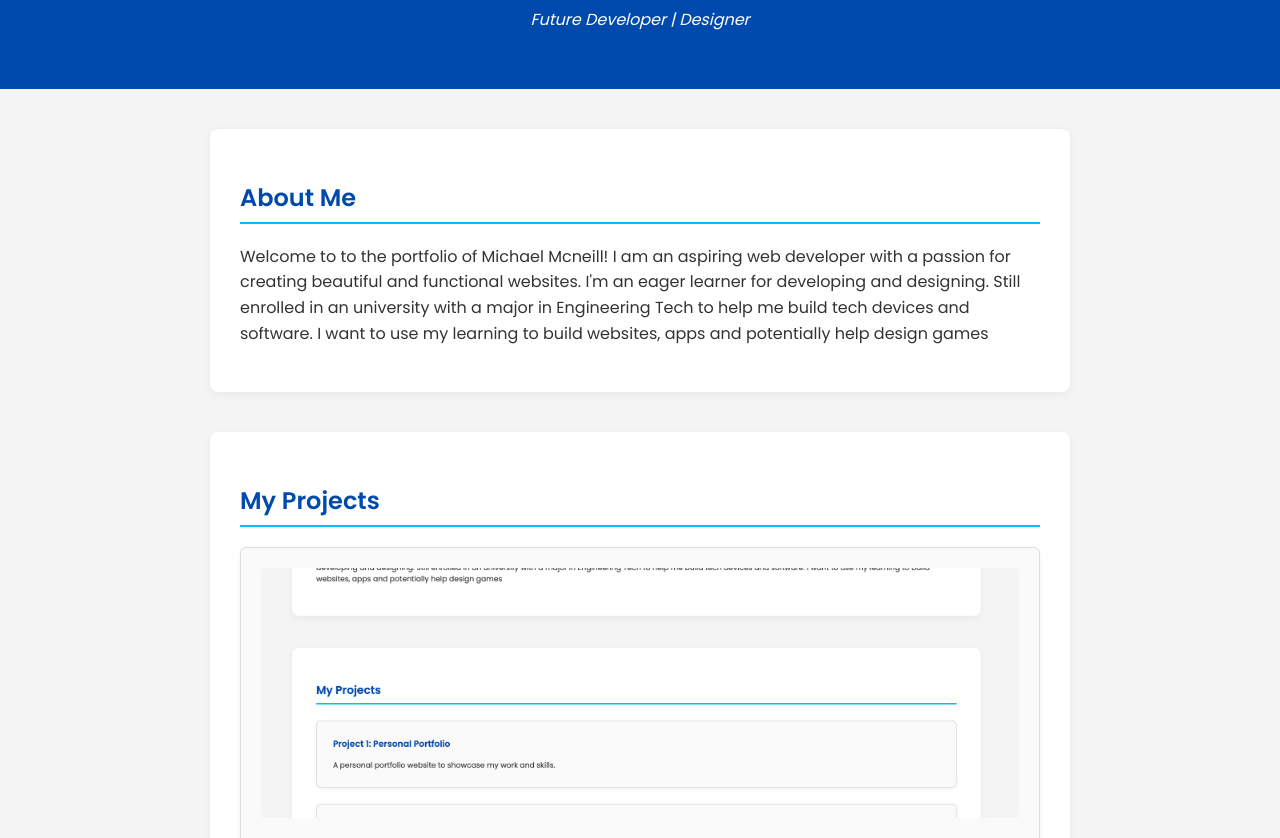
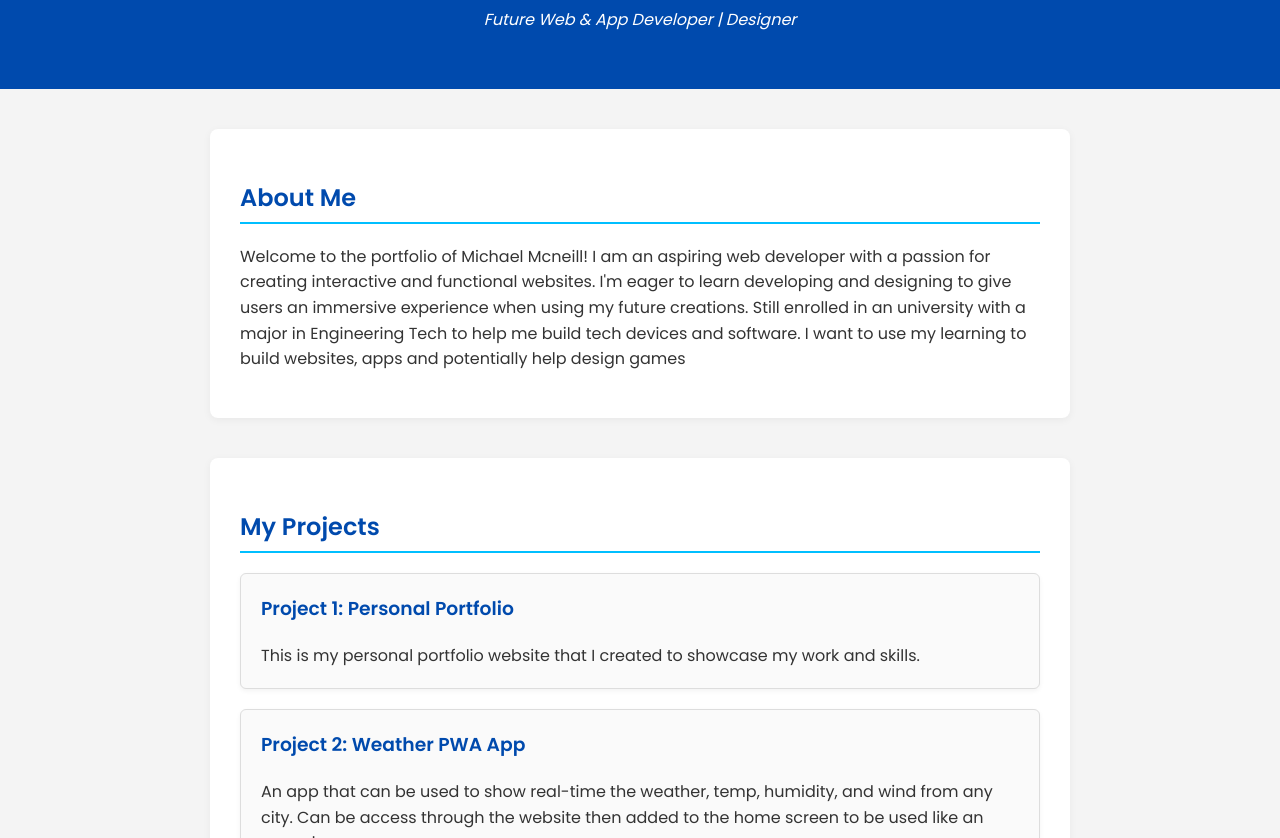
Before and after one commit to MikeyDaDev/Website-Portfolio, a plain HTML site: page index.html in a window 1280 px wide. Shown: the part 107-945 px from the top of the page. Drawn offline with Linux system fonts and the light colour scheme.

Commit message:
Update index.html for live portfolio

```diff
--- a/index.html
+++ b/index.html
@@ -9,12 +9,12 @@
 <body>
   <header>
     <h1>Michael Mcneill</h1>
-    <p>Future Developer | Designer</p>
+    <p>Future Web & App Developer | Designer</p>
   </header>
 
   <section id="about">
     <h2>About Me</h2>
-    <p>Welcome to to the portfolio of Michael Mcneill! I am an aspiring web developer with a passion for creating beautiful and functional websites. I'm an eager learner for developing and designing. Still enrolled in an university with a major in Engineering Tech to help me build tech devices and software. I want to use my learning to build websites, apps and potentially help design games</p>
+    <p>Welcome to the portfolio of Michael Mcneill! I am an aspiring web developer with a passion for creating interactive and functional websites. I'm eager to learn developing and designing to give users an immersive experience when using my future creations. Still enrolled in an university with a major in Engineering Tech to help me build tech devices and software. I want to use my learning to build websites, apps and potentially help design games</p>
   </section>
 
   <section id="projects">
@@ -22,15 +22,14 @@
 
     <!-- Project 1 -->
     <div class="project">
-        <img src="images/portfolio-preview.jpg" alt="A screenshot of my porfolio website">
         <h3>Project 1: Personal Portfolio</h3>
-        <p> This is my personal portfolio website to showcase my work and skills.</p>
+        <p> This is my personal portfolio website that I created to showcase my work and skills.</p>
     </div>
 
     <!-- Project 2 -->
     <div class="project">
       <h3>Project 2: Weather PWA App</h3>
-      <p>An app that can be used to show real-time the weather, temp, humidity, and wind from a city. Can be access through the website then added to the home screen to be used like an everyday app.</p>
+      <p>An app that can be used to show real-time the weather, temp, humidity, and wind from any city. Can be access through the website then added to the home screen to be used like an everyday app.</p>
       <a href="https://mikeydadev.github.io/Weather-App/" target="_blank"> Live Demo</a> |
       <a href="https://github.com/MikeyDaDev/Weather-App/" target="_blank"> GitHub Repo</a>
     </div>
```
